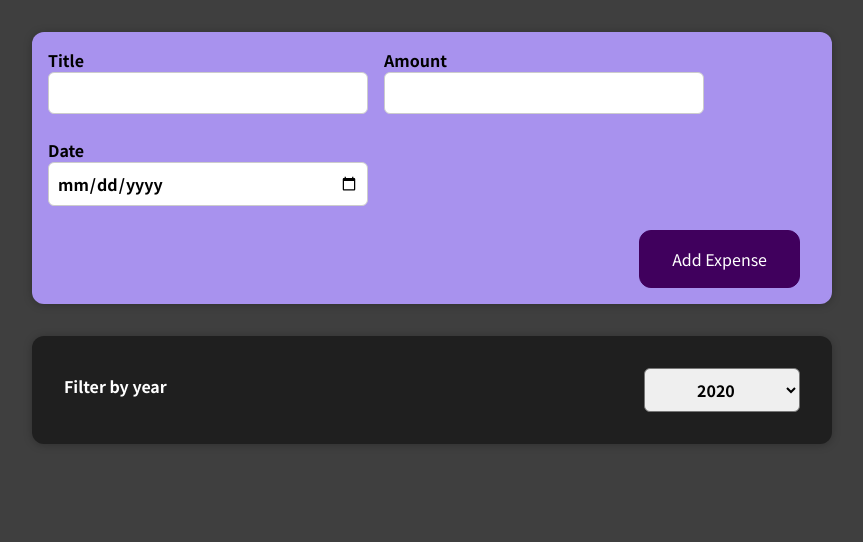
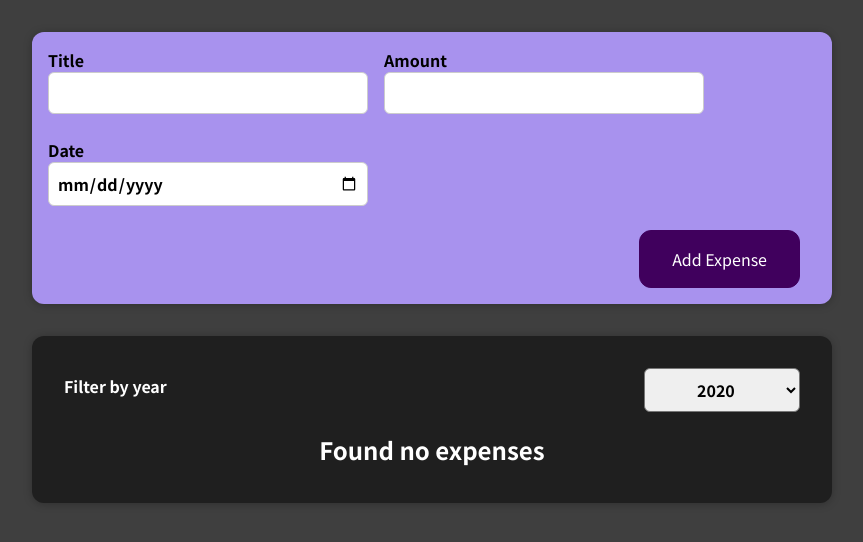
Before and after one commit to ZdraviiSmisl/ExpensesCalendar, a React (Create React App) app: page / in a window 1280 px wide. Shown: the top 542 px of the page, without its empty margins (208-1071 px from the left). Built offline with nearby package versions, Linux system fonts and the light colour scheme.

Commit message:
Moving rendering filtered epxenses loginc to ExpensesList component

```diff
--- a/src/App.js
+++ b/src/App.js
@@ -1,5 +1,5 @@
 import React, { useState } from "react";
-import ExpensesList from "./components/Expenses/ExpensesList";
+import ExpensesList from "./components/Expenses/Expenses";
 import NewExpense from "./components/NewExpense/NewExpense";
 
 const INITIAL_EXPENSES = [
--- a/src/components/Expenses/ExpenseItem.js
+++ b/src/components/Expenses/ExpenseItem.js
@@ -12,6 +12,7 @@ const ExpenseItem = (props) => {
     console.log(title);
   }
   return (
+    <li>
       <Card className="expense-item">
         <ExpenseDate date={props.date} />
         <div className="expense-item__description">
@@ -20,6 +21,7 @@ const ExpenseItem = (props) => {
         </div>
         <button onClick={clickHandler}>Change Title</button>
       </Card>
+    </li>
   );
 };
 
--- /dev/null
+++ b/src/components/Expenses/Expenses.css
@@ -0,0 +1,7 @@
+.expenses {
+  padding: 1rem;
+  background-color: rgb(31, 31, 31);
+  margin: 2rem auto;
+  width: 50rem;
+  max-width: 95%;
+}
--- /dev/null
+++ b/src/components/Expenses/Expenses.js
@@ -0,0 +1,31 @@
+import React, { useState } from "react";
+import "./Expenses.css";
+import ExpensesList from "./ExpensesList";
+import Card from "../UI/Card";
+import ExpensesFilter from "./ExpensesFilter";
+
+const Expenses = (props) => {
+  const [year, setYear] = useState("2020");
+
+  const filteredExpenses = props.items.filter(
+    (item) => item.date.getFullYear().toString() === year
+  );
+
+  const addYearExpenseHandler = (choosenYear) => {
+    setYear(choosenYear);
+  };
+
+  return (
+    <div>
+      <Card className="expenses">
+        <ExpensesFilter
+          onAddYearExpense={addYearExpenseHandler}
+          selectedYear={year}
+        />
+        <ExpensesList items={filteredExpenses} />
+      </Card>
+    </div>
+  );
+};
+
+export default Expenses;
--- a/src/components/Expenses/ExpensesList.css
+++ b/src/components/Expenses/ExpensesList.css
@@ -1,7 +1,9 @@
-.expenses {
-  padding: 1rem;
-  background-color: rgb(31, 31, 31);
-  margin: 2rem auto;
-  width: 50rem;
-  max-width: 95%;
+.expenses-list {
+  list-style: none;
+  padding: 0;
 }
+
+.expenses-list__fallback {
+  color: white;
+  text-align: center;
+}
--- a/src/components/Expenses/ExpensesList.js
+++ b/src/components/Expenses/ExpensesList.js
@@ -1,32 +1,19 @@
-import React, { useState } from "react";
 import "./ExpensesList.css";
-import ExpenseItem from "../Expenses/ExpenseItem";
-import Card from "../UI/Card";
-import ExpensesFilter from "../Expenses/ExpensesFilter";
+import ExpenseItem from "./ExpenseItem";
+
+/**
+ * This component creates for unloading "Epensese componen".all logic concerns the rendering of the expenditure list  including already filtered list moved to here
+ * Moreover, this uses the conditional return statements
+ *
+ */
 
 const ExpensesList = (props) => {
-  const [year, setYear] = useState("2020");
-  const filteredByYear = props.items.filter(
-    (item) => item.date.getFullYear().toString() === year
-  );
-
-  const addYearExpenseHandler = (choosenYear) => {
-    setYear(choosenYear);
-  };
+  if (props.items.length === 0)
+    return <h2 className="expenses-list__fallback">Found no expenses</h2>;
 
   return (
-    <div>
-      <Card className="expenses">
-        <ExpensesFilter
-          onAddYearExpense={addYearExpenseHandler}
-          selectedYear={year}
-        />
-        {/* {props.items.filter(
-          (expense) =>
-            // console.log(expense.date.getFullYear())
-            expense.date.getFullYear() === year
-        )} */}
-        {filteredByYear.map((expense) => (
+    <ul className="expenses-list">
+      {props.items.map((expense) => (
         <ExpenseItem
           key={expense.id}
           title={expense.title}
@@ -34,8 +21,7 @@ const ExpensesList = (props) => {
           date={expense.date}
         />
       ))}
-      </Card>
-    </div>
+    </ul>
   );
 };
 
```
Lines whose indentation alone changed are shown as unchanged.
